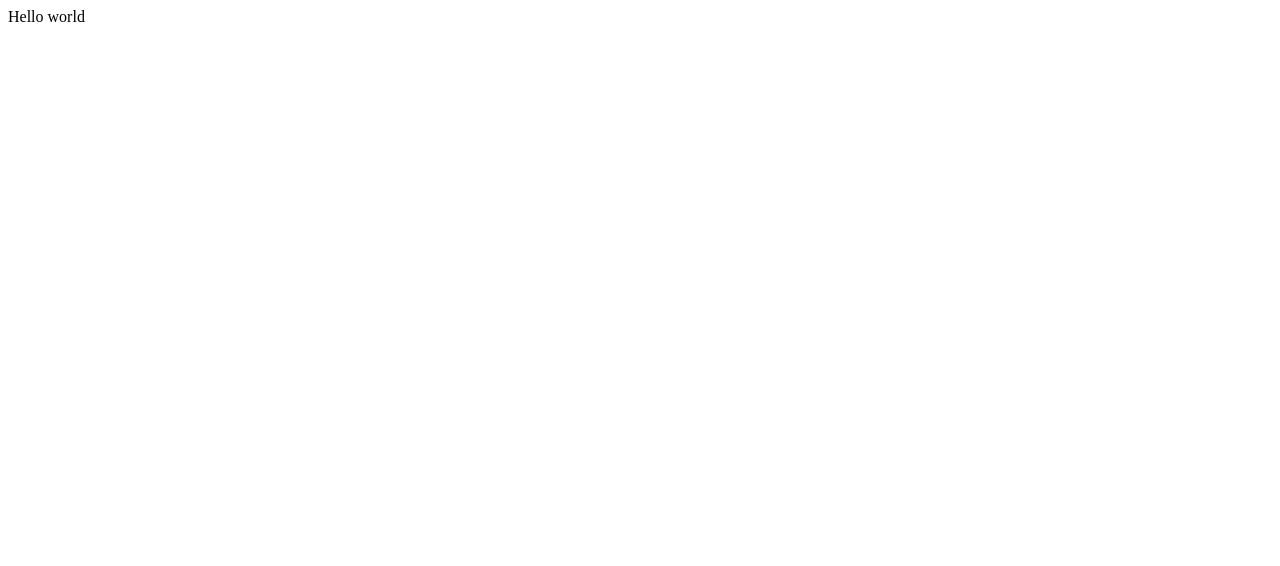
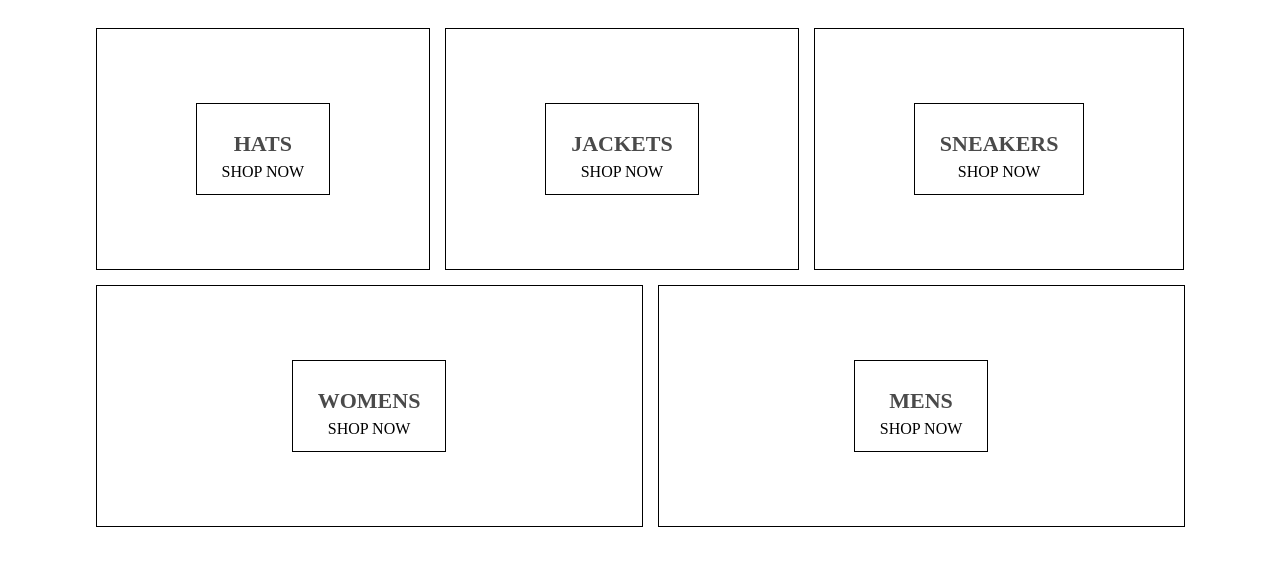
Before and after one commit to amine-chatteli/amine-clothing, a React (Create React App) app: page / in a window 1280 px wide. Shown: the top 566 px of the page. Built offline with nearby package versions, Linux system fonts and the light colour scheme.

Commit message:
homepage and styling

```diff
--- a/package.json
+++ b/package.json
@@ -6,6 +6,7 @@
     "@testing-library/jest-dom": "^4.2.4",
     "@testing-library/react": "^9.5.0",
     "@testing-library/user-event": "^7.2.1",
+    "node-sass": "^4.14.1",
     "react": "^16.13.1",
     "react-dom": "^16.13.1",
     "react-scripts": "3.4.3"
--- a/src/App.js
+++ b/src/App.js
@@ -1,10 +1,11 @@
 import React from 'react';
 import './App.css';
+import HomePage from "./homepage.component";
 
 function App() {
   return (
     <div>
-Hello world
+      <HomePage />
     </div>
   );
 }
--- a/src/homepage.component.jsx
+++ b/src/homepage.component.jsx
@@ -0,0 +1,46 @@
+import React from 'react';
+import './homepage.styles.scss'
+
+
+const HomePage=()=> (
+    <div className="homepage">
+        <div className="directory-menu">
+            <div className="menu-item">
+                <div className="content">
+                    <h1 className="title">HATS</h1>
+                    <span className="subtitle">SHOP NOW</span>
+                </div>
+            </div>
+            <div className="menu-item">
+                <div className="content">
+                    <h1 className="title">JACKETS</h1>
+                    <span className="subtitle">SHOP NOW</span>
+                </div>
+
+            </div>
+            <div className="menu-item">
+                <div className="content">
+                    <h1 className="title">SNEAKERS</h1>
+                    <span className="subtitle">SHOP NOW</span>
+                </div>
+
+            </div>
+            <div className="menu-item">
+                <div className="content">
+                    <h1 className="title">WOMENS</h1>
+                    <span className="subtitle">SHOP NOW</span>
+                </div>
+
+            </div>
+            <div className="menu-item">
+                <div className="content">
+                    <h1 className="title">MENS</h1>
+                    <span className="subtitle">SHOP NOW</span>
+                </div>
+
+            </div>
+        </div>
+    </div>
+)
+
+export default HomePage;
--- /dev/null
+++ b/src/homepage.styles.scss
@@ -0,0 +1,54 @@
+.homepage {
+  display: flex;
+  flex-direction: column;
+  align-items: center;
+  padding: 20px 80px;
+}
+
+.directory-menu {
+  width: 100%;
+  display: flex;
+  flex-wrap: wrap;
+  justify-content: space-between;
+}
+
+.menu-item {
+  min-width: 30%;
+  height: 240px;
+  flex: 1 1 auto;
+  display: flex;
+  align-items: center;
+  justify-content: center;
+  border: 1px solid black;
+  margin: 0 7.5px 15px;
+
+  &:first-child {
+    margin-right: 7.5px;
+  }
+
+  &:last-child {
+    margin-left: 7.5px;
+  }
+
+  .content {
+    height: 90px;
+    padding: 0 25px;
+    display: flex;
+    flex-direction: column;
+    align-items: center;
+    justify-content: center;
+    border: 1px solid black;
+
+    .title {
+      font-weight: bold;
+      margin-bottom: 6px;
+      font-size: 22px;
+      color: #4a4a4a;
+    }
+
+    .subtitle {
+      font-weight: lighter;
+      font-size: 16px;
+    }
+  }
+}
```
Also changed, not shown: 1 other file (tests, documents, lock files or other folders).
